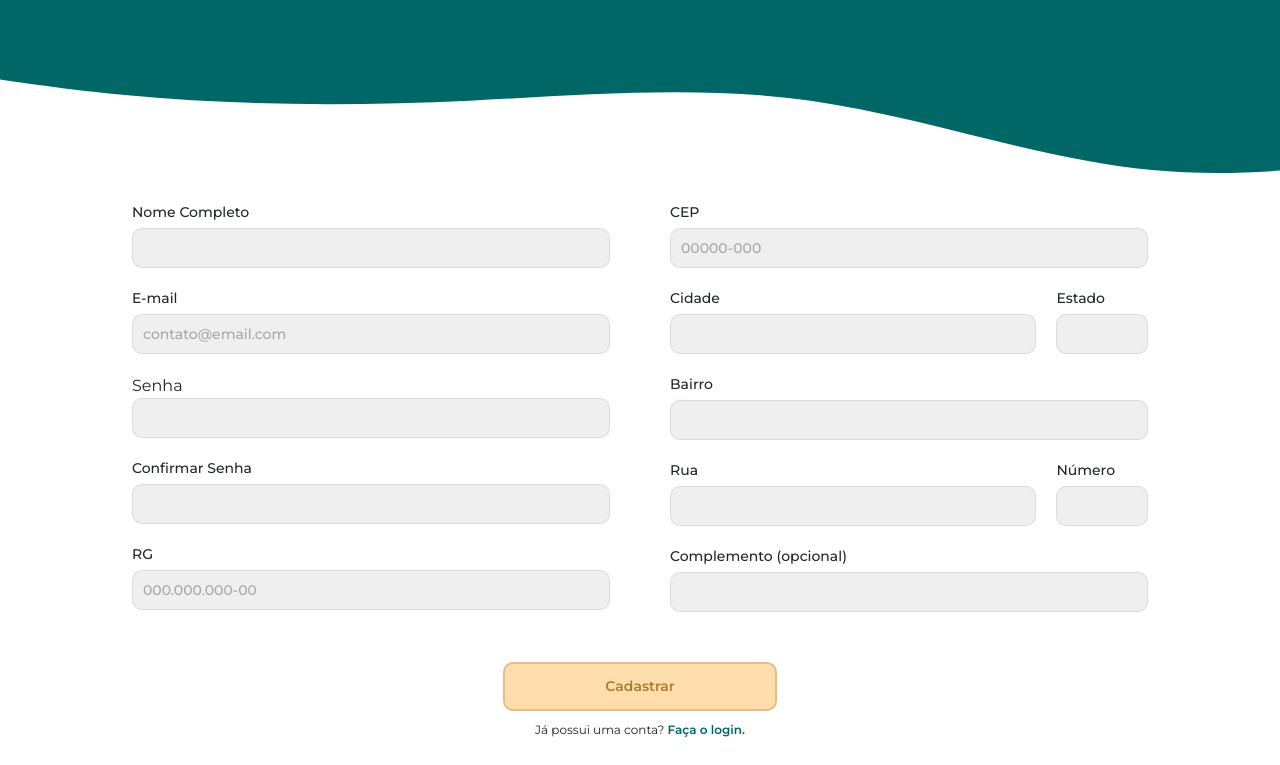
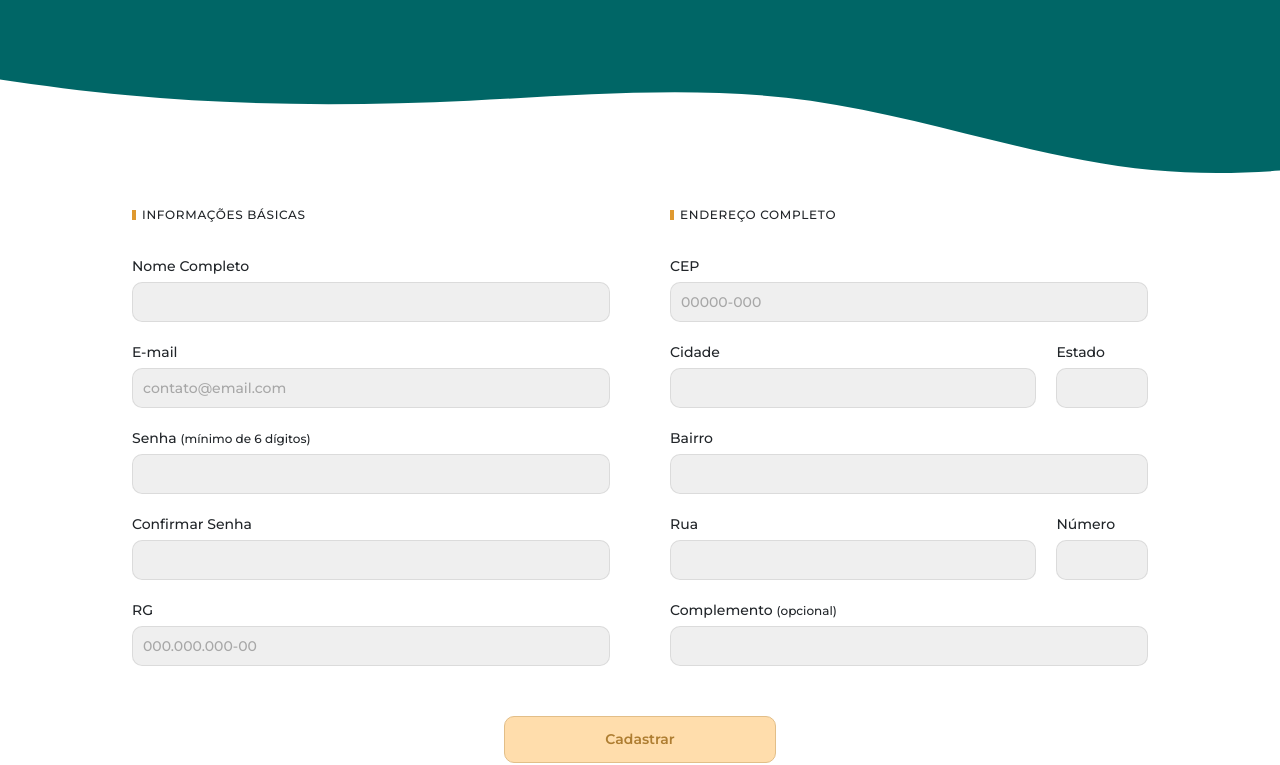
Before and after one commit to LucasMedeiros7/visual-analogy-code, a plain HTML site: page pagina-cadastro/cadastro.html in a window 1280 px wide. Shown: the part 206-971 px from the top of the page. Drawn offline with nearby package versions, Linux system fonts and the light colour scheme.

Commit message:
Ajustando estilização do cadastro

```diff
--- a/pagina-cadastro/cadastro.html
+++ b/pagina-cadastro/cadastro.html
@@ -76,64 +76,63 @@
             <form action="#">
                 <div class="dados">
 
+                    <small>Informações Básicas</small>
+
                     <label class="form-detalhe" for="nome">Nome Completo</label>
-                    <input type="text" name="nome" id="nome">
+                    <input type="text" name="nome" id="nome" required>
 
                     <label for="email">E-mail</label>
-                    <input type="email" name="email" id="email" placeholder="contato@email.com">
+                    <input type="email" name="email" id="email" placeholder="contato@email.com" required>
 
-                    <labe data-bs-toggle="tooltip" data-bs-placement="top" title="Deve conter 6 caracteres ou mais"
-                        for="senha">Senha</label>
-                        <input type="password" name="senha" id="senha">
+                    <label for="senha">Senha <span>(mínimo de 6 dígitos)</span></label>
+                    <input type="password" name="senha" id="senha" required>
 
-                        <label for="confirm">Confirmar Senha</label>
-                        <input type="password" name="cofirm" id="confirm">
+                    <label for="confirm">Confirmar Senha</label>
+                    <input type="password" name="cofirm" id="confirm" required>
 
-                        <label for="rg">RG</label>
-                        <input type="text" name="rg" id="rg" placeholder="000.000.000-00">
+                    <label for="rg">RG</label>
+                    <input type="text" name="rg" id="rg" placeholder="000.000.000-00" required>
                 </div>
 
                 <div class="endereco">
+                    <small>Endereço Completo</small>
                     <label class="form-detalhe" for="cep">CEP</label>
-                    <input type="text" name="cep" id="cep" placeholder="00000-000">
+                    <input type="text" name="cep" id="cep" placeholder="00000-000" required>
 
                     <div class="grid-form">
                         <div>
                             <label for="cidade">Cidade</label>
-                            <input type="text" name="cidade" id="cidade">
+                            <input type="text" name="cidade" id="cidade" required>
                         </div>
 
                         <div>
                             <label for="estado">Estado</label>
-                            <input type="text" name="estado" id="estado">
+                            <input type="text" name="estado" id="estado" required>
                         </div>
                     </div>
 
                     <label for="bairro">Bairro</label>
-                    <input type="text" name="bairro" id="bairro">
+                    <input type="text" name="bairro" id="bairro" required>
 
                     <div class="grid-form">
                         <div>
                             <label for="rua">Rua</label>
-                            <input type="text" name="rua" id="rua">
+                            <input type="text" name="rua" id="rua" required>
                         </div>
 
                         <div>
                             <label for="numero">Número</label>
-                            <input type="text" name="numero" id="numero">
+                            <input type="text" name="numero" id="numero" required>
                         </div>
                     </div>
-                    <label for="complemento">Complemento (opcional)</label>
+                    <label for="complemento">Complemento <span>(opcional)</span></label>
                     <input type="text" name="complemento" id="complemento">
                 </div>
             </form>
         </div>
-        <button class="cadastro-btn">Cadastrar</button>
+        <button type="submit" class="cadastro-btn">Cadastrar</button>
         <p class="fazerlogin text-center">Já possui uma conta? <a href=".html/login.html">Faça o login.</a></p>
     </section>
-
-
-
 
     <!-- FOOTER -->
 
@@ -181,6 +180,7 @@
     <script src="https://cdn.jsdelivr.net/npm/bootstrap@5.2.0-beta1/dist/js/bootstrap.min.js"
         integrity="sha384-kjU+l4N0Yf4ZOJErLsIcvOU2qSb74wXpOhqTvwVx3OElZRweTnQ6d31fXEoRD1Jy"
         crossorigin="anonymous"></script>
+    <script src="cadastro.js"></script>
 </body>
 
 </html>
--- /dev/null
+++ b/pagina-cadastro/cadastro.js
@@ -0,0 +1 @@
+'use strict'
--- a/pagina-cadastro/style.css
+++ b/pagina-cadastro/style.css
@@ -160,11 +160,38 @@ a {
   height: 40vh;
 }
 
+.form-detalhe {
+  margin-top: 30px;
+}
+
+small {
+  font-size: 12px;
+  padding-left: 10px;
+  position: relative;
+  text-transform: uppercase;
+  letter-spacing: 0.7px;
+  font-weight: 500;
+}
+
+small::before {
+  content: " ";
+  width: 4px;
+  height: 10px;
+  left: 0;
+  bottom: 2px;
+  background: #df992f;
+  position: absolute;
+}
+
 label {
   display: block;
   font-weight: 500;
   font-size: 14px;
   margin-bottom: 5px;
+}
+
+span {
+  font-size: 12px;
 }
 
 input {
@@ -210,7 +237,7 @@ form {
   font-size: 14px;
   max-width: fit-content;
   place-self: center;
-  border: 2px solid #e2be88;
+  border: 1px solid #e2be88;
   background-color: #ffbe6286;
   color: #ae7d31;
 }
@@ -222,7 +249,7 @@ form {
 .fazerlogin {
   font-size: 12px;
   padding: 10px 0px 50px 0px;
-  font-weight: 400;
+  font-weight: 500;
 }
 
 .fazerlogin a {
@@ -274,7 +301,7 @@ form {
   }
   form {
     grid-template-columns: 1fr;
-    gap: 40px;
+    gap: 30px;
   }
   .grid-form {
     display: block;
```
Also changed, not shown: 1 other file.
